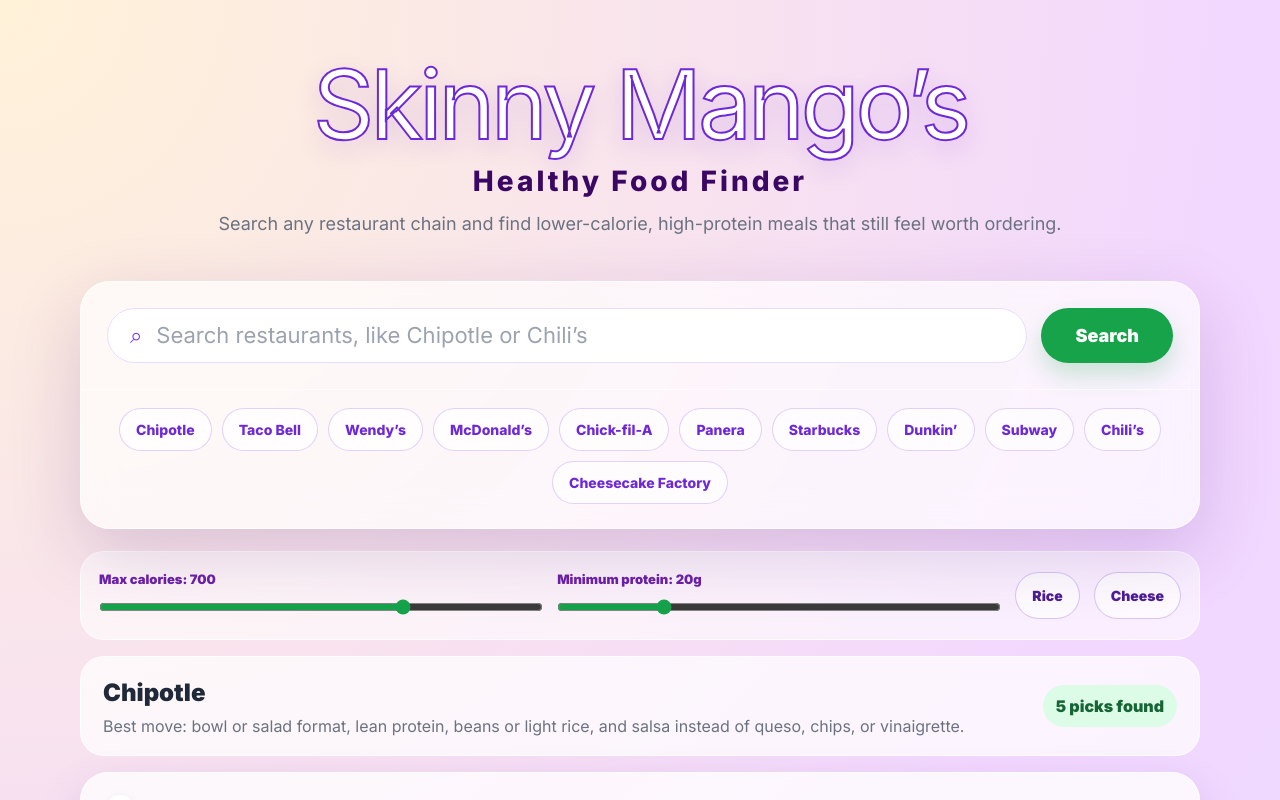
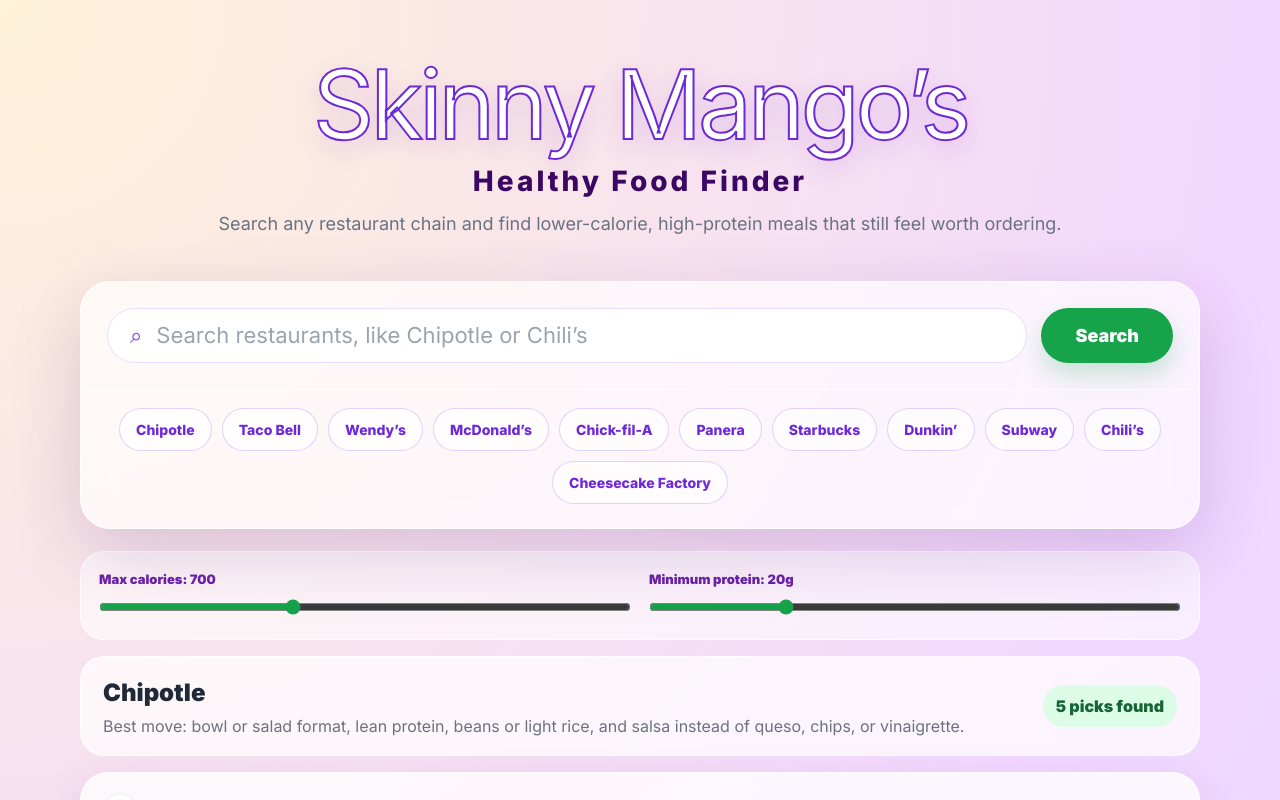
Before and after one commit to somethingmango/test-restaurant-finder, a Next.js app: page / in a window 1280 px wide. Shown: the top 800 px of the page. Built offline with nearby package versions, Linux system fonts and the light colour scheme.

Commit message:
UpdatedPage

```diff
--- a/app/page.tsx
+++ b/app/page.tsx
@@ -127,8 +127,8 @@
   },
   filterBar: {
     display: 'grid',
-    gridTemplateColumns: '1fr 1fr auto auto',
-    gap: 14,
+    gridTemplateColumns: '1fr 1fr',
+    gap: 18,
     alignItems: 'center',
     margin: '22px 0 16px',
     background: 'rgba(255,255,255,.58)',
@@ -143,26 +143,6 @@
     marginBottom: 7,
   },
   range: { width: '100%', accentColor: '#16a34a' },
-  toggle: {
-    border: '1px solid rgba(109,40,217,.25)',
-    background: 'rgba(255,255,255,.72)',
-    color: '#4c1d95',
-    borderRadius: 999,
-    padding: '12px 16px',
-    fontSize: 14,
-    fontWeight: 900,
-    cursor: 'pointer',
-  },
-  toggleActive: {
-    border: '1px solid #16a34a',
-    background: '#dcfce7',
-    color: '#166534',
-    borderRadius: 999,
-    padding: '12px 16px',
-    fontSize: 14,
-    fontWeight: 900,
-    cursor: 'pointer',
-  },
   status: {
     display: 'flex',
     alignItems: 'center',
@@ -276,8 +256,6 @@
   const [submittedQuery, setSubmittedQuery] = useState('Chipotle');
   const [maxCalories, setMaxCalories] = useState(700);
   const [minProtein, setMinProtein] = useState(20);
-  const [includeRice, setIncludeRice] = useState(false);
-  const [includeCheese, setIncludeCheese] = useState(false);
 
   const normalizedQuery = normalize(submittedQuery);
 
@@ -310,15 +288,12 @@
             }))
         );
 
-    return smartRank(baseItems)
+    const filteredItems = baseItems
       .filter((item) => item.calories <= maxCalories)
-      .filter((item) => item.protein >= minProtein)
-      .filter((item) => (includeRice ? item.tags.includes('has rice') : true))
-      .filter((item) =>
-        includeCheese ? item.tags.includes('has cheese') : true
-      )
-      .slice(0, 5);
-  }, [restaurant, normalizedQuery, maxCalories, minProtein, includeRice, includeCheese]);
+      .filter((item) => item.protein >= minProtein);
+
+    return smartRank(filteredItems);
+  }, [restaurant, normalizedQuery, maxCalories, minProtein]);
 
   function handleSearch(event: React.FormEvent<HTMLFormElement>) {
     event.preventDefault();
@@ -391,7 +366,7 @@
               style={styles.range}
               type="range"
               min="250"
-              max="900"
+              max="1500"
               step="50"
               value={maxCalories}
               onChange={(e) => setMaxCalories(Number(e.target.value))}
@@ -402,27 +377,13 @@
             <input
               style={styles.range}
               type="range"
-              min="5"
-              max="70"
+              min="0"
+              max="80"
               step="5"
               value={minProtein}
               onChange={(e) => setMinProtein(Number(e.target.value))}
             />
           </div>
-          <button
-            type="button"
-            style={includeRice ? styles.toggleActive : styles.toggle}
-            onClick={() => setIncludeRice(!includeRice)}
-          >
-            Rice
-          </button>
-          <button
-            type="button"
-            style={includeCheese ? styles.toggleActive : styles.toggle}
-            onClick={() => setIncludeCheese(!includeCheese)}
-          >
-            Cheese
-          </button>
         </section>
 
         <section style={styles.status}>
@@ -489,8 +450,7 @@
           <section style={styles.empty}>
             <h2>No options match those filters</h2>
             <p>
-              Try another chain, raise max calories, lower minimum protein, or
-              turn off Rice/Cheese filters.
+              Try another chain, raise max calories, or lower minimum protein.
             </p>
           </section>
         )}
```
